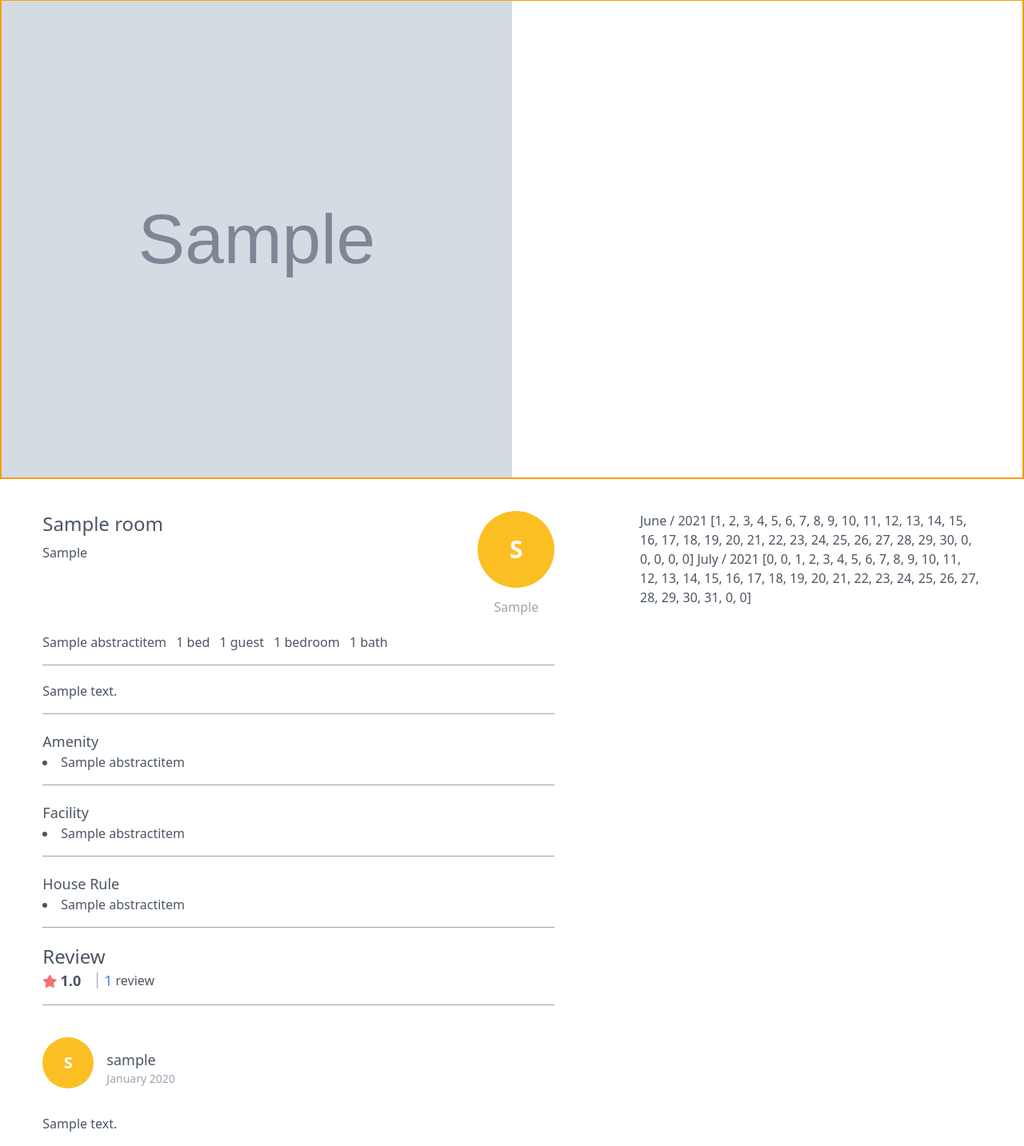
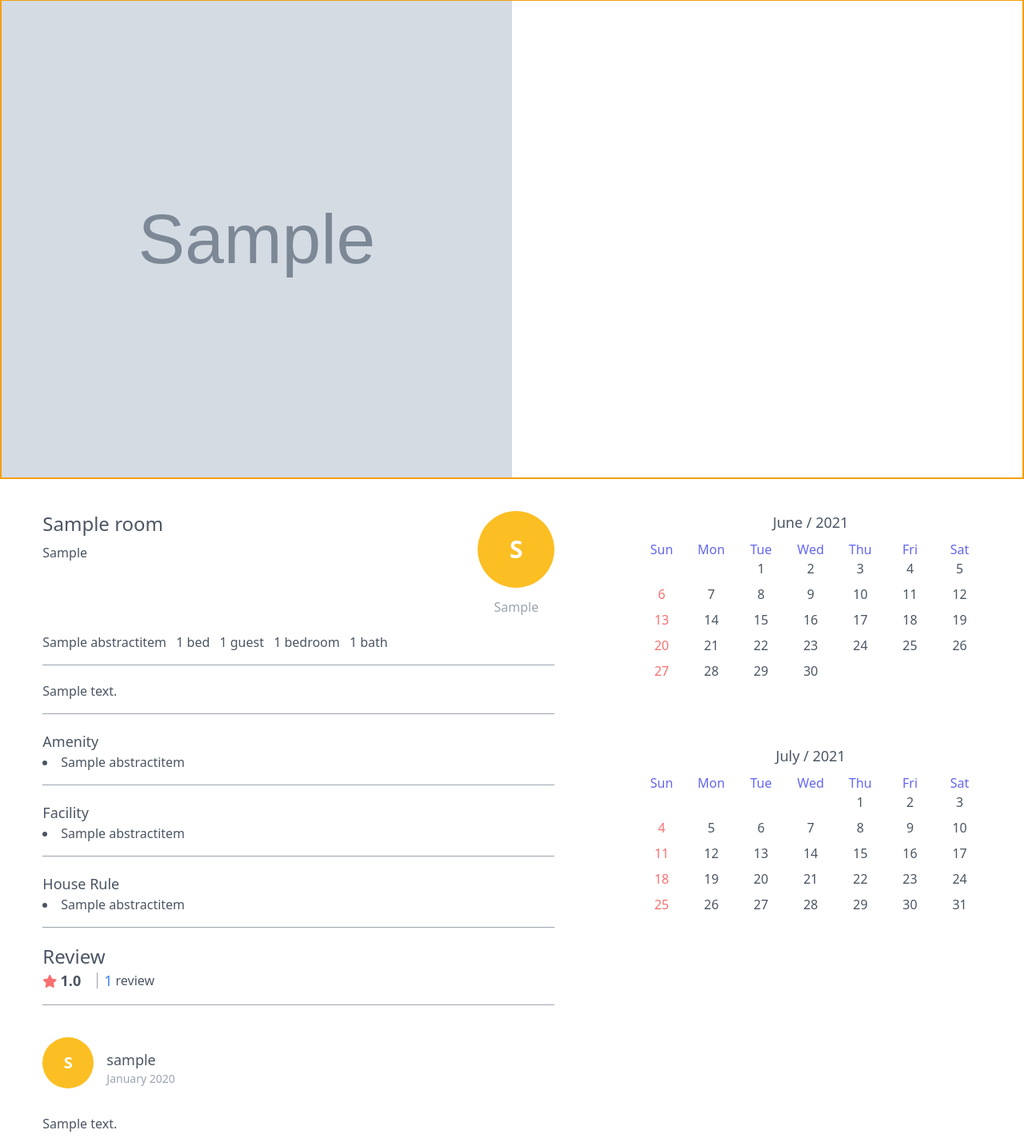
Before and after one commit to jy1987/airbnb-clone, a Django app: page /rooms/1 in a window 1280 px wide. Shown: the part 81-1514 px from the top of the page at 80% size. Run offline with Django 3.2, Linux system fonts and the light colour scheme; tables that the repository leaves empty hold one stand-in row (values such as "Sample post"); grey boxes marked "Sample" are stand-in pictures; style sheets or scripts are compiled from the project's sources; some libraries are stand-ins or nearby versions.

Commit message:
red on sunday in Calendar

```diff
--- a/cal.py
+++ b/cal.py
@@ -3,11 +3,11 @@ import calendar
 
 class Calendar(calendar.Calendar):
     def __init__(self, year, month):
-        super().__init__(firstweekday=1)
+        super().__init__(firstweekday=6)
 
         self.year = year
         self.month = month
-        self.day_names = ("Sun", "Tue", "Wed", "Thu", "Fri", "Sat", "Mon")
+        self.day_names = ("Sun", "Mon", "Tue", "Wed", "Thu", "Fri", "Sat")
         self.months = (
             "January",
             "February",
@@ -29,8 +29,9 @@ class Calendar(calendar.Calendar):
         # monthdays2calendar(self.year, self.month) => [[(),(),()....],[(),(),()....],[(),(),()....]] 이런식
         days = []
         for week in weeks:
-            for day, _ in week:
+            for day in week:
                 days.append(day)
+        print(days)
         return days
 
     def get_month(self):
--- a/templates/rooms/room_detail.html
+++ b/templates/rooms/room_detail.html
@@ -104,9 +104,38 @@
             {% if not request.session.is_hosting %}
 
              {% for calendar in room.get_calendar %}
-                 {{calendar.get_month}} / {{calendar.year}}
+                <div class="mb-20">
+                    <div class="mb-2 flex justify-center font-medium text-lg">{{calendar.get_month}} / {{calendar.year}}</div>
+                    <div>
+                        <div class="grid grid-cols-7 gap-2 text-center text-indigo-500">
+                            {% for day in calendar.day_names %}
+                            <span>{{day}}</span>
+                        {% endfor %}
+                        </div>
 
-                 {{calendar.get_days}}
+                        <div class="grid grid-cols-7 gap-2 text-center">
+                            {% for num, mod in calendar.get_days %}
+
+                                {% if num is not 0 %}
+
+                                    {% if mod == 6 %}
+                                        <span class="text-red-400">{{num}}</span>
+                                    {% else %}
+                                        <span>{{num}}</span>
+                                    {% endif %}
+                                {% else %}
+                                    <span></span>
+
+                                {% endif %}
+
+                            {% endfor %}
+                        </div>
+                    </div>
+
+
+                </div>
+
+
              {% endfor %}
 
 
```
